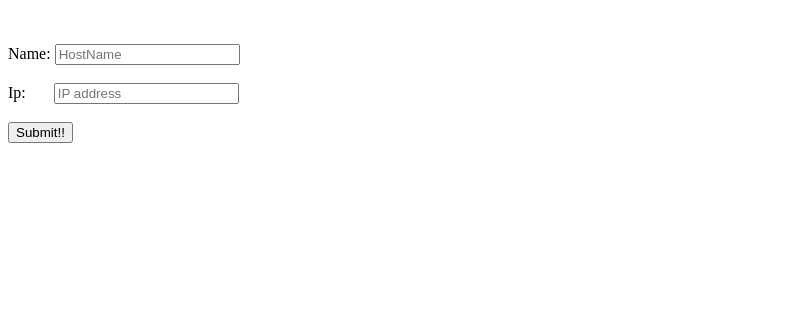
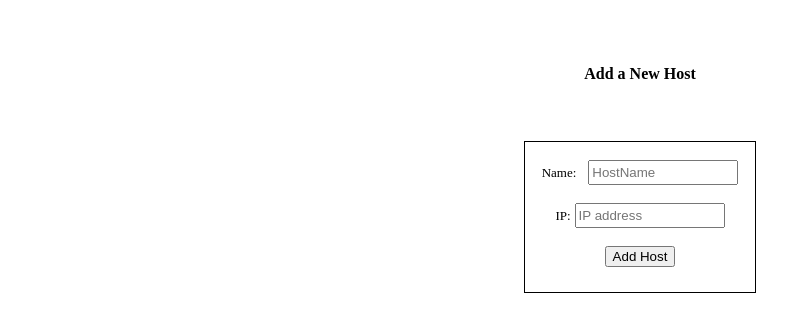
Before and after one commit to fresearchgroup/IP-based-hardware-infrastructure-management-for-cloud, a PHP site: page /test.php in a window 1280 px wide. Shown: the top 332 px of the page, without its empty margins (0-811 px from the left). Run offline with PHP 8.4, Linux system fonts and the light colour scheme.

Commit message:
Better UI
modified the html file for a better user interface

```diff
--- a/PHP scripts/test.php
+++ b/PHP scripts/test.php
@@ -1,14 +1,29 @@
 <html>
-
+<!---AIM: To create form to add services to the host -->
+<!-- Save this file at location: /var/www/html/htmlservices.php-->
 	<body>
+	<!--formservices to add the service to specific host -->
+	  <br><br>
+	  <center><h4> Add a New Host </h4></center>
 	<form action="form.php" method="post">
 		<br><br>
-		Name: <input type="text" name="name" placeholder="HostName"/>
+<center>
+<div style="width:230px;height:150px;border:1px solid #000;">
+
+<br>
+		<font size="2"> Name:</font>&nbsp&nbsp <input type="text" name="hostname" placeholder="HostName"  style="width:150px;height:25px;" />
+		<!--Dropdown menu to: Select service which you want to add-->
+			<br><br>
+
+	<font size="2">IP:</font> <input type="text" name="ip" placeholder="IP address" style="width:150px;height:25px;" />
+
 		<br><br>
-		Ip:&nbsp&nbsp&nbsp&nbsp&nbsp&nbsp&nbsp<input type="text" name="ip" placeholder="IP address"/>
-		<br><br>
-		<input type="submit" value="Submit!!">
+		<center><input type="submit" value="Add Host"></center>
+	</div>
+</center>
+
 	</form>
+
 	</body>
 
 </html>
```
